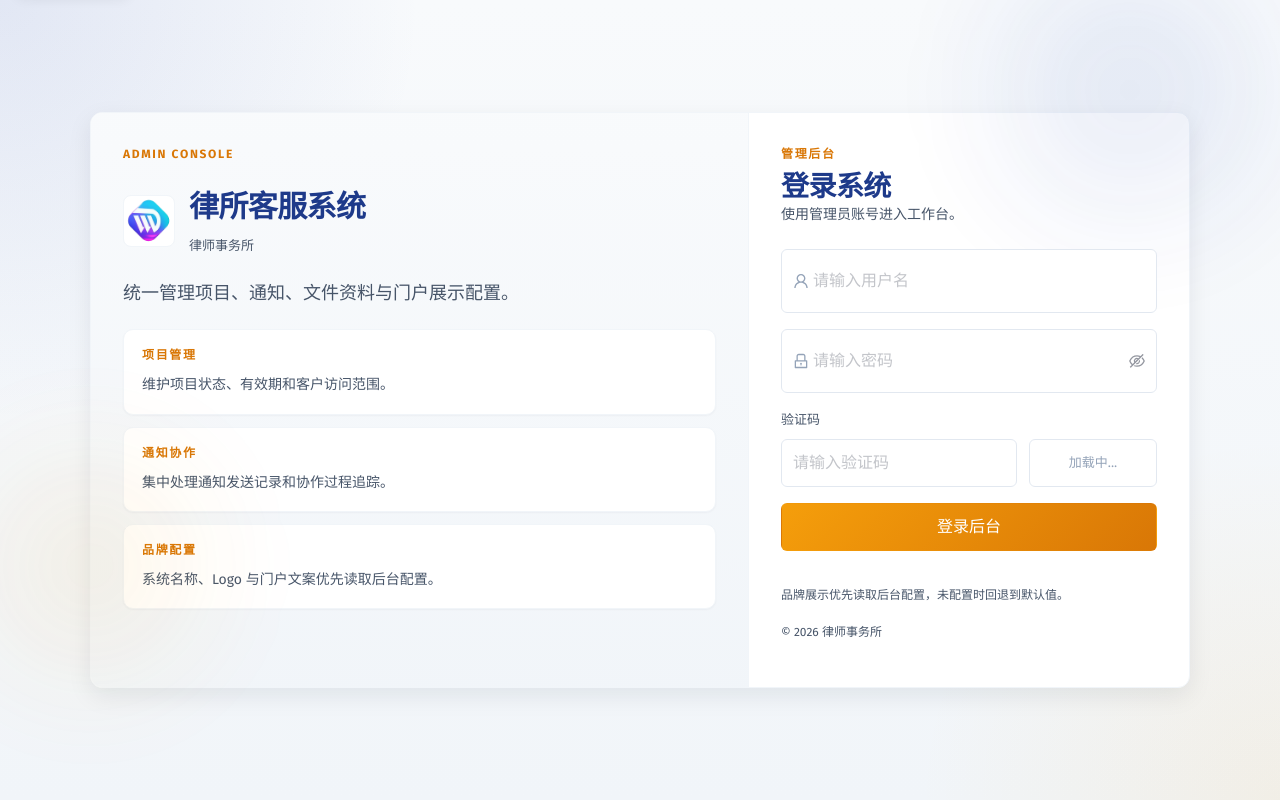
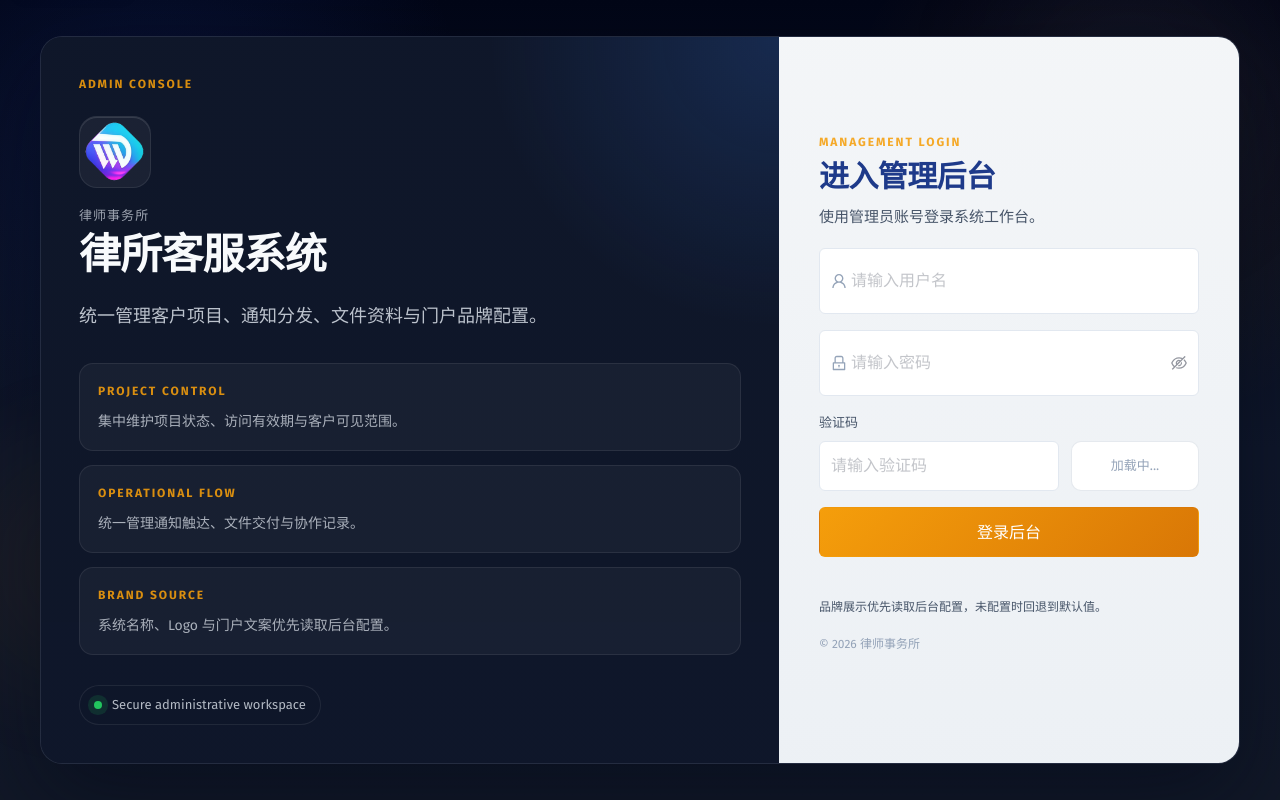
Before and after one commit to JunyuZhan/law-firm-clients, a Vue app in the folder frontend/: page /admin/login in a window 1280 px wide. Built offline with nearby package versions, Linux system fonts and the light colour scheme; no server answers.

Commit message:
feat(ui): elevate portal and admin login

```diff
--- a/frontend/src/views/Portal.vue
+++ b/frontend/src/views/Portal.vue
@@ -7,57 +7,72 @@
       class="content"
       tabindex="-1"
     >
-      <section class="portal-hero section-shell fade-in">
+      <section class="portal-stage section-shell fade-in">
+        <div class="stage-grid">
+          <div class="stage-copy">
             <p
               v-if="cardEyebrow"
-          class="portal-eyebrow"
+              class="stage-eyebrow"
             >
               {{ cardEyebrow }}
             </p>
 
-        <div class="hero-head">
-          <div>
-            <h1 class="portal-title">
+            <div class="title-block">
+              <p class="title-prefix">
+                Private Client System
+              </p>
+              <h1 class="stage-title">
                 {{ heroTitle }}
               </h1>
-            <p class="portal-slogan">
+            </div>
+
+            <p class="stage-lead">
               {{ heroLead }}
             </p>
-          </div>
 
-          <div class="access-badge">
-            <span class="access-badge__label">Access</span>
-            <strong>Private Link Only</strong>
-            <p>客户通过律师发送的专属链接进入对应项目。</p>
-          </div>
-        </div>
-
-        <div class="portal-grid">
-          <article class="info-card">
-            <span class="info-card__label">系统说明</span>
-            <p>
-              这是一个面向客户的协作系统，用于查看项目进展、接收通知以及获取与项目相关的资料。
-            </p>
-          </article>
-
-          <article class="info-card">
-            <span class="info-card__label">访问方式</span>
+            <div class="stage-note">
+              <span class="stage-note__label">Access Notice</span>
               <p v-if="accessNoticeDisplay">
                 {{ accessNoticeDisplay }}
               </p>
               <p v-else>
-              门户首页不提供公开登录。客户收到带有 Token 的专属链接后，可直接访问对应项目页面。
+                门户页仅用于说明系统与访问方式，不提供公开登录。客户收到律师发送的带 Token 专属链接后，直接进入对应项目页面。
               </p>
-          </article>
+            </div>
+          </div>
 
-          <article class="info-card info-card--steps">
-            <span class="info-card__label">访问流程</span>
-            <ol class="access-steps">
-              <li>律师发送项目专属链接</li>
-              <li>系统校验链接中的 Token</li>
-              <li>客户直接进入对应项目页面</li>
+          <aside class="stage-panel">
+            <div class="panel-surface">
+              <div class="panel-head">
+                <span class="panel-kicker">Controlled Access</span>
+                <strong>Private Link Only</strong>
+              </div>
+
+              <ol class="panel-steps">
+                <li>
+                  <span>01</span>
+                  <div>
+                    <strong>律师发送专属链接</strong>
+                    <p>每位客户通过对应项目的私有链接访问，不经过公开入口。</p>
+                  </div>
+                </li>
+                <li>
+                  <span>02</span>
+                  <div>
+                    <strong>系统完成 Token 校验</strong>
+                    <p>链接中的验证信息用于识别访问范围与有效期。</p>
+                  </div>
+                </li>
+                <li>
+                  <span>03</span>
+                  <div>
+                    <strong>直接进入项目协作页面</strong>
+                    <p>客户查看项目进展、资料与通知，不需要先在门户页登录。</p>
+                  </div>
+                </li>
               </ol>
-          </article>
+            </div>
+          </aside>
         </div>
       </section>
 
@@ -65,6 +80,8 @@
         v-if="footerText || staffEntryLabel || lawFirmName"
         class="portal-footer section-shell"
       >
+        <div class="footer-rule" />
+        <div class="footer-meta">
           <p
             v-if="lawFirmName"
             class="footer-brand"
@@ -73,10 +90,11 @@
           </p>
           <p
             v-if="footerText"
-          class="footer-meta"
+            class="footer-copy"
           >
             {{ footerText }}
           </p>
+        </div>
         <p
           v-if="staffEntryLabel"
           class="portal-staff-line"
@@ -123,126 +141,213 @@ const footerText = computed(() => {
 const heroTitle = computed(() => lawFirmName.value || appConfigStore.displayName?.trim() || '客户协作门户')
 
 const heroLead = computed(() => {
-  if (slogan.value) return slogan.value
-  return '客户通过专属链接访问具体项目，查看进展、资料与通知。'
+  if (slogan.value) {
+    return `${slogan.value}。客户通过律师发送的专属链接进入对应项目，在同一界面查看进展、接收通知并获取相关资料。`
+  }
+  return '客户通过律师发送的专属链接进入对应项目，在同一界面查看进展、接收通知并获取相关资料。'
 })
 </script>
 
 <style scoped>
+@import url('https://fonts.googleapis.com/css2?family=Inter:wght@400;500;600;700&family=Playfair+Display:wght@600;700&display=swap');
+
 .portal-page {
   min-height: 100vh;
-  background: transparent;
+  background:
+    radial-gradient(circle at 14% 18%, rgba(202, 138, 4, 0.08), transparent 26%),
+    radial-gradient(circle at 88% 20%, rgba(30, 64, 175, 0.1), transparent 30%),
+    linear-gradient(180deg, #fcfbf8 0%, #f8fafc 48%, #eef2f7 100%);
 }
 
 .content {
   display: grid;
-  gap: 16px;
-  padding-bottom: 32px;
+  gap: 18px;
+  padding-bottom: 40px;
 }
 
-.portal-hero {
-  display: grid;
-  gap: 24px;
-  padding: 28px;
-  border: 1px solid var(--border-color-light);
-  border-radius: var(--radius-lg);
-  background: linear-gradient(180deg, rgba(255, 255, 255, 0.98), rgba(248, 250, 252, 0.96));
-  box-shadow: var(--shadow-sm);
+.portal-stage {
+  position: relative;
+  overflow: hidden;
+  padding: 36px;
+  border-radius: 18px;
+  border: 1px solid rgba(15, 23, 42, 0.08);
+  background:
+    linear-gradient(135deg, rgba(255, 255, 255, 0.96), rgba(249, 250, 251, 0.92)),
+    var(--lex-surface-strong);
+  box-shadow:
+    0 20px 60px rgba(15, 23, 42, 0.08),
+    inset 0 1px 0 rgba(255, 255, 255, 0.8);
 }
 
-.portal-eyebrow,
-.info-card__label,
-.access-badge__label {
+.portal-stage::before {
+  content: '';
+  position: absolute;
+  inset: 0;
+  pointer-events: none;
+  background:
+    linear-gradient(90deg, transparent 0, transparent calc(100% - 1px), rgba(15, 23, 42, 0.05) calc(100% - 1px)),
+    linear-gradient(180deg, transparent 0, transparent calc(100% - 1px), rgba(15, 23, 42, 0.05) calc(100% - 1px));
+  mask-image: linear-gradient(180deg, rgba(0, 0, 0, 0.45), transparent 88%);
+}
+
+.stage-grid {
+  position: relative;
+  z-index: 1;
+  display: grid;
+  grid-template-columns: minmax(0, 1.4fr) minmax(320px, 430px);
+  gap: 36px;
+  align-items: stretch;
+}
+
+.stage-copy {
+  display: grid;
+  align-content: start;
+  gap: 28px;
+  min-width: 0;
+}
+
+.stage-eyebrow,
+.title-prefix,
+.stage-note__label,
+.panel-kicker {
   margin: 0;
   color: var(--lex-accent-strong);
   font-size: 12px;
   font-weight: 700;
-  letter-spacing: 0.14em;
+  letter-spacing: 0.16em;
   text-transform: uppercase;
 }
 
-.hero-head {
+.title-block {
   display: grid;
-  grid-template-columns: minmax(0, 1.4fr) minmax(240px, 320px);
-  gap: 20px;
-  align-items: start;
+  gap: 12px;
 }
 
-.portal-title {
+.stage-title {
+  max-width: 11ch;
   margin: 0;
-  font-size: clamp(28px, 4vw, 42px);
-  line-height: 1.08;
-  color: var(--lex-primary);
-  font-family: var(--font-heading);
+  color: #0f172a;
+  font-family: 'Playfair Display', Georgia, serif;
+  font-size: clamp(44px, 6vw, 78px);
+  line-height: 0.96;
+  letter-spacing: -0.04em;
 }
 
-.portal-slogan {
-  max-width: 44rem;
-  margin: 14px 0 0;
-  color: var(--text-secondary);
-  font-size: 16px;
-  line-height: 1.8;
+.stage-lead,
+.stage-note p,
+.panel-steps p,
+.footer-copy,
+.portal-staff-line {
+  margin: 0;
+  font-family: 'Inter', 'PingFang SC', 'Microsoft YaHei', sans-serif;
 }
 
-.access-badge {
-  display: grid;
-  gap: 8px;
-  padding: 18px;
-  border-radius: var(--radius-lg);
-  border: 1px solid rgba(30, 64, 175, 0.12);
-  background: var(--lex-bg);
+.stage-lead {
+  max-width: 42rem;
+  color: var(--text-secondary);
+  font-size: 17px;
+  line-height: 1.95;
 }
 
-.access-badge strong {
-  color: var(--text-primary);
-  font-size: 20px;
-  line-height: 1.2;
+.stage-note {
+  display: grid;
+  gap: 12px;
+  max-width: 44rem;
+  padding: 22px 24px;
+  border-left: 2px solid rgba(202, 138, 4, 0.42);
+  background: rgba(255, 255, 255, 0.58);
 }
 
-.access-badge p,
-.info-card p,
-.footer-meta,
-.portal-staff-line {
-  margin: 0;
-  color: var(--text-secondary);
-  line-height: 1.75;
-}
-
-.portal-grid {
-  display: grid;
-  grid-template-columns: repeat(3, minmax(0, 1fr));
-  gap: 16px;
-}
-
-.info-card {
-  display: grid;
-  gap: 12px;
-  min-height: 100%;
-  padding: 18px;
-  border: 1px solid var(--border-color-light);
-  border-radius: var(--radius-md);
-  background: var(--lex-surface-strong);
-}
-
-.info-card--steps {
-  background: linear-gradient(180deg, var(--lex-surface-strong) 0%, var(--lex-bg) 100%);
-}
-
-.access-steps {
-  margin: 0;
-  padding-left: 18px;
+.stage-note p {
   color: var(--text-secondary);
   line-height: 1.9;
 }
 
+.stage-panel {
+  display: flex;
+}
+
+.panel-surface {
+  width: 100%;
+  display: grid;
+  gap: 26px;
+  padding: 26px;
+  border-radius: 16px;
+  background:
+    linear-gradient(180deg, rgba(15, 23, 42, 0.98) 0%, rgba(30, 41, 59, 0.98) 100%);
+  color: #f8fafc;
+  box-shadow: 0 18px 48px rgba(15, 23, 42, 0.18);
+}
+
+.panel-head {
+  display: grid;
+  gap: 10px;
+  padding-bottom: 18px;
+  border-bottom: 1px solid rgba(255, 255, 255, 0.1);
+}
+
+.panel-head strong {
+  font-size: 28px;
+  line-height: 1.05;
+  font-weight: 600;
+}
+
+.panel-steps {
+  display: grid;
+  gap: 18px;
+  margin: 0;
+  padding: 0;
+  list-style: none;
+}
+
+.panel-steps li {
+  display: grid;
+  grid-template-columns: 44px minmax(0, 1fr);
+  gap: 14px;
+  align-items: start;
+}
+
+.panel-steps span {
+  display: grid;
+  place-items: center;
+  width: 44px;
+  height: 44px;
+  border-radius: 999px;
+  background: rgba(202, 138, 4, 0.12);
+  color: #f8fafc;
+  font-size: 12px;
+  font-weight: 700;
+  letter-spacing: 0.08em;
+}
+
+.panel-steps strong {
+  display: block;
+  margin-bottom: 6px;
+  font-size: 15px;
+  line-height: 1.5;
+}
+
+.panel-steps p {
+  color: rgba(226, 232, 240, 0.78);
+  font-size: 13px;
+  line-height: 1.8;
+}
+
 .portal-footer {
   display: grid;
-  gap: 6px;
-  padding-top: 6px;
+  gap: 12px;
+  padding-top: 2px;
 }
 
-.portal-footer p {
-  text-align: center;
+.footer-rule {
+  height: 1px;
+  background: linear-gradient(90deg, transparent 0%, rgba(15, 23, 42, 0.16) 18%, rgba(15, 23, 42, 0.16) 82%, transparent 100%);
+}
+
+.footer-meta {
+  display: grid;
+  gap: 6px;
+  justify-items: center;
 }
 
 .footer-brand {
@@ -250,40 +355,62 @@ const heroLead = computed(() => {
   color: var(--text-primary);
   font-size: 13px;
   font-weight: 600;
+  letter-spacing: 0.04em;
 }
 
-.footer-meta {
+.footer-copy {
+  color: var(--text-tertiary);
   font-size: 12px;
+  line-height: 1.7;
+  text-align: center;
 }
 
 .portal-staff-line {
+  color: var(--text-tertiary);
   font-size: 12px;
+  line-height: 1.7;
+  text-align: center;
 }
 
 .portal-staff-link {
-  color: var(--text-tertiary);
+  color: inherit;
   text-decoration: none;
 }
 
 .portal-staff-link:hover {
   color: var(--lex-primary-soft);
-  text-decoration: underline;
 }
 
-@media (max-width: 960px) {
-  .hero-head,
-  .portal-grid {
+@media (max-width: 1024px) {
+  .stage-grid {
     grid-template-columns: 1fr;
+  }
+
+  .stage-title {
+    max-width: none;
   }
 }
 
 @media (max-width: 768px) {
-  .portal-hero {
-    padding: 20px;
+  .portal-stage {
+    padding: 22px;
+    border-radius: 14px;
   }
 
-  .portal-slogan {
+  .stage-grid {
+    gap: 24px;
+  }
+
+  .stage-copy {
+    gap: 22px;
+  }
+
+  .stage-lead {
     font-size: 15px;
+  }
+
+  .panel-surface {
+    padding: 20px;
   }
 }
 </style>
--- a/frontend/src/views/admin/Login.vue
+++ b/frontend/src/views/admin/Login.vue
@@ -1,15 +1,18 @@
 <template>
   <div class="login-page">
     <div class="login-shell">
-      <section class="login-panel">
-        <aside class="panel-intro">
-          <p class="panel-kicker">Admin Console</p>
-          <div class="brand-head">
-            <div class="logo">
+      <section class="login-frame">
+        <aside class="frame-aside">
+          <div class="aside-top">
+            <p class="aside-kicker">Admin Console</p>
+
+            <div class="brand-lockup">
+              <div class="logo-shell">
                 <img
                   v-if="appConfigStore.logoUrl"
                   :src="appConfigStore.logoUrl"
                   alt="Logo"
+                  class="logo-image"
                 >
                 <svg
                   v-else
@@ -18,6 +21,7 @@
                   stroke="currentColor"
                   stroke-width="1.5"
                   aria-hidden="true"
+                  class="logo-fallback"
                 >
                   <path d="M12 3L20 7.5V16.5L12 21L4 16.5V7.5L12 3Z" />
                   <path d="M12 12L20 7.5" />
@@ -27,44 +31,50 @@
               </div>
 
               <div class="brand-copy">
+                <p class="brand-caption">
+                  {{ organizationName || 'Law Firm Clients' }}
+                </p>
                 <h1 class="brand-title">
                   {{ systemName }}
                 </h1>
-              <p
-                v-if="organizationName"
-                class="brand-meta"
-              >
-                {{ organizationName }}
-              </p>
               </div>
             </div>
 
-          <p class="panel-lead">
-            统一管理项目、通知、文件资料与门户展示配置。
+            <p class="aside-lead">
+              统一管理客户项目、通知分发、文件资料与门户品牌配置。
             </p>
+          </div>
 
-          <div class="intro-grid">
-            <article class="intro-card">
-              <span>项目管理</span>
-              <p>维护项目状态、有效期和客户访问范围。</p>
+          <div class="signal-grid">
+            <article class="signal-card">
+              <span>Project Control</span>
+              <p>集中维护项目状态、访问有效期与客户可见范围。</p>
             </article>
-            <article class="intro-card">
-              <span>通知协作</span>
-              <p>集中处理通知发送记录和协作过程追踪。</p>
+            <article class="signal-card">
+              <span>Operational Flow</span>
+              <p>统一管理通知触达、文件交付与协作记录。</p>
             </article>
-            <article class="intro-card">
-              <span>品牌配置</span>
+            <article class="signal-card">
+              <span>Brand Source</span>
               <p>系统名称、Logo 与门户文案优先读取后台配置。</p>
             </article>
           </div>
+
+          <div class="aside-footer">
+            <div class="status-chip">
+              <span class="status-dot" />
+              <span>Secure administrative workspace</span>
+            </div>
+          </div>
         </aside>
 
-        <section class="panel-form">
+        <section class="frame-form">
+          <div class="form-panel">
             <div class="form-header">
-            <p class="panel-kicker">管理后台</p>
-            <h2 class="form-title">登录系统</h2>
-            <p class="form-header-hint">
-              使用管理员账号进入工作台。
+              <p class="form-kicker">Management Login</p>
+              <h2 class="form-title">进入管理后台</h2>
+              <p class="form-hint">
+                使用管理员账号登录系统工作台。
               </p>
             </div>
 
@@ -170,6 +180,7 @@
                   {{ appConfigStore.icpLicense }}
                 </a>
               </p>
+            </div>
           </div>
         </section>
       </section>
@@ -293,147 +304,196 @@ onMounted(() => {
   min-height: 100vh;
   padding: 24px;
   background:
-    radial-gradient(circle at top left, rgba(30, 64, 175, 0.1), transparent 28%),
-    radial-gradient(circle at bottom right, rgba(245, 158, 11, 0.08), transparent 24%),
-    linear-gradient(180deg, var(--lex-bg) 0%, var(--lex-bg-muted) 100%);
+    radial-gradient(circle at 12% 16%, rgba(30, 64, 175, 0.18), transparent 24%),
+    radial-gradient(circle at 88% 18%, rgba(245, 158, 11, 0.09), transparent 22%),
+    linear-gradient(180deg, #020617 0%, #0f172a 56%, #111827 100%);
 }
 
 .login-shell {
-  width: min(1100px, 100%);
+  width: min(1200px, 100%);
   min-height: calc(100vh - 48px);
   margin: 0 auto;
   display: grid;
   place-items: center;
 }
 
-.login-panel {
+.login-frame {
   width: 100%;
   display: grid;
-  grid-template-columns: minmax(0, 1.05fr) minmax(360px, 440px);
-  border-radius: var(--radius-xl);
-  border: 1px solid var(--border-color-light);
-  background: var(--lex-surface-strong);
-  box-shadow: var(--shadow-md);
+  grid-template-columns: minmax(0, 1.15fr) minmax(380px, 460px);
+  border-radius: 22px;
   overflow: hidden;
+  border: 1px solid rgba(148, 163, 184, 0.16);
+  background: rgba(15, 23, 42, 0.8);
+  box-shadow: 0 32px 90px rgba(2, 6, 23, 0.45);
+  backdrop-filter: blur(18px);
 }
 
-.panel-intro,
-.panel-form {
-  padding: 32px;
+.frame-aside {
+  display: grid;
+  align-content: space-between;
+  gap: 30px;
+  padding: 38px;
+  background:
+    radial-gradient(circle at top right, rgba(59, 130, 246, 0.18), transparent 28%),
+    linear-gradient(180deg, rgba(15, 23, 42, 0.95) 0%, rgba(15, 23, 42, 0.88) 100%);
+  color: #f8fafc;
 }
 
-.panel-intro {
+.aside-top {
   display: grid;
-  align-content: start;
-  gap: 20px;
-  background: linear-gradient(180deg, rgba(248, 250, 252, 0.94) 0%, rgba(241, 245, 249, 0.98) 100%);
-  border-right: 1px solid var(--border-color-light);
+  gap: 22px;
 }
 
-.panel-kicker,
-.intro-card span {
+.aside-kicker,
+.form-kicker,
+.signal-card span {
   margin: 0;
-  color: var(--lex-accent-strong);
+  color: rgba(245, 158, 11, 0.88);
   font-size: 12px;
   font-weight: 700;
-  letter-spacing: 0.14em;
+  letter-spacing: 0.16em;
   text-transform: uppercase;
 }
 
-.brand-head {
-  display: flex;
-  align-items: center;
-  gap: 14px;
+.brand-lockup {
+  display: grid;
+  gap: 18px;
 }
 
-.logo {
-  width: 52px;
-  height: 52px;
+.logo-shell {
+  width: 72px;
+  height: 72px;
   display: flex;
   align-items: center;
   justify-content: center;
-  flex-shrink: 0;
+  border-radius: 18px;
+  border: 1px solid rgba(255, 255, 255, 0.08);
+  background: rgba(255, 255, 255, 0.05);
   overflow: hidden;
-  border-radius: var(--radius-md);
-  border: 1px solid var(--border-color-light);
-  background: var(--lex-surface-strong);
+  box-shadow: inset 0 1px 0 rgba(255, 255, 255, 0.12);
 }
 
-.logo img {
+.logo-image {
   width: 100%;
   height: 100%;
   object-fit: contain;
 }
 
-.logo svg {
-  width: 30px;
-  height: 30px;
-  color: var(--lex-primary-soft);
+.logo-fallback {
+  width: 36px;
+  height: 36px;
+  color: rgba(248, 250, 252, 0.92);
 }
 
 .brand-copy {
   display: grid;
-  gap: 4px;
+  gap: 8px;
 }
 
-.brand-title,
+.brand-caption {
+  margin: 0;
+  color: rgba(226, 232, 240, 0.68);
+  font-size: 13px;
+  letter-spacing: 0.08em;
+  text-transform: uppercase;
+}
+
+.brand-title {
+  margin: 0;
+  color: #f8fafc;
+  font-family: var(--font-heading);
+  font-size: clamp(30px, 4vw, 42px);
+  line-height: 1.02;
+}
+
+.aside-lead {
+  max-width: 34rem;
+  margin: 0;
+  color: rgba(226, 232, 240, 0.82);
+  font-size: 18px;
+  line-height: 1.9;
+}
+
+.signal-grid {
+  display: grid;
+  gap: 14px;
+}
+
+.signal-card {
+  display: grid;
+  gap: 8px;
+  padding: 18px 18px 16px;
+  border-radius: 14px;
+  border: 1px solid rgba(255, 255, 255, 0.08);
+  background: rgba(255, 255, 255, 0.04);
+}
+
+.signal-card p {
+  margin: 0;
+  color: rgba(226, 232, 240, 0.72);
+  font-size: 14px;
+  line-height: 1.8;
+}
+
+.aside-footer {
+  display: flex;
+  justify-content: flex-start;
+}
+
+.status-chip {
+  display: inline-flex;
+  align-items: center;
+  gap: 10px;
+  min-height: 40px;
+  padding: 0 14px;
+  border-radius: 999px;
+  background: rgba(15, 23, 42, 0.5);
+  border: 1px solid rgba(255, 255, 255, 0.08);
+  color: rgba(226, 232, 240, 0.78);
+  font-size: 13px;
+}
+
+.status-dot {
+  width: 8px;
+  height: 8px;
+  border-radius: 999px;
+  background: #22c55e;
+  box-shadow: 0 0 0 6px rgba(34, 197, 94, 0.14);
+}
+
+.frame-form {
+  display: grid;
+  place-items: center;
+  padding: 24px;
+  background:
+    linear-gradient(180deg, rgba(248, 250, 252, 0.98) 0%, rgba(241, 245, 249, 0.98) 100%);
+}
+
+.form-panel {
+  width: min(100%, 380px);
+  display: grid;
+  gap: 18px;
+}
+
+.form-header {
+  display: grid;
+  gap: 10px;
+}
+
 .form-title {
   margin: 0;
   color: var(--lex-primary);
   font-family: var(--font-heading);
+  font-size: 30px;
+  line-height: 1.08;
 }
 
-.brand-title {
-  font-size: clamp(24px, 3vw, 30px);
-}
-
-.brand-meta,
-.panel-lead,
-.form-header-hint,
-.intro-card p,
-.form-footer {
+.form-hint {
   margin: 0;
   color: var(--text-secondary);
+  font-size: 15px;
   line-height: 1.75;
-}
-
-.brand-meta {
-  font-size: 13px;
-}
-
-.panel-lead {
-  max-width: 34rem;
-  font-size: 18px;
-}
-
-.intro-grid {
-  display: grid;
-  gap: 12px;
-}
-
-.intro-card {
-  display: grid;
-  gap: 8px;
-  padding: 16px 18px;
-  border: 1px solid var(--border-color-light);
-  border-radius: var(--radius-lg);
-  background: var(--lex-surface-strong);
-  box-shadow: var(--shadow-xs);
-}
-
-.panel-form {
-  display: grid;
-  align-content: center;
-}
-
-.form-header {
-  margin-bottom: 22px;
-}
-
-.form-title {
-  margin-top: 8px;
-  font-size: 28px;
-  line-height: 1.1;
 }
 
 .login-form :deep(.ant-form-item) {
@@ -442,10 +502,10 @@ onMounted(() => {
 
 .login-input :deep(.ant-input),
 .login-input :deep(.ant-input-affix-wrapper) {
-  min-height: 48px;
-  border-radius: var(--radius-sm);
-  border-color: var(--border-color);
-  background: var(--lex-surface-strong);
+  min-height: 50px;
+  border-radius: 10px;
+  border-color: rgba(148, 163, 184, 0.24);
+  background: rgba(255, 255, 255, 0.96);
   box-shadow: none;
 }
 
@@ -454,7 +514,7 @@ onMounted(() => {
 .login-input :deep(.ant-input:hover),
 .login-input :deep(.ant-input:focus) {
   border-color: var(--lex-primary-soft);
-  box-shadow: 0 0 0 2px rgba(30, 64, 175, 0.12);
+  box-shadow: 0 0 0 3px rgba(30, 64, 175, 0.12);
 }
 
 .input-icon {
@@ -479,23 +539,24 @@ onMounted(() => {
 
 .captcha-image {
   min-width: 128px;
-  border: 1px solid var(--border-color);
-  border-radius: var(--radius-sm);
-  background: var(--lex-surface-strong);
+  border: 1px solid rgba(148, 163, 184, 0.24);
+  border-radius: 10px;
+  background: #fff;
   overflow: hidden;
   cursor: pointer;
-  transition: border-color 0.2s ease, box-shadow 0.2s ease;
+  transition: border-color 0.2s ease, box-shadow 0.2s ease, transform 0.2s ease;
 }
 
 .captcha-image:hover {
   border-color: rgba(30, 64, 175, 0.35);
-  box-shadow: 0 0 0 2px rgba(30, 64, 175, 0.12);
+  box-shadow: 0 0 0 3px rgba(30, 64, 175, 0.12);
+  transform: translateY(-1px);
 }
 
 .captcha-image img {
   display: block;
   width: 100%;
-  height: 46px;
+  height: 48px;
   object-fit: cover;
 }
 
@@ -503,28 +564,30 @@ onMounted(() => {
   display: grid;
   place-items: center;
   width: 100%;
-  height: 46px;
+  height: 48px;
   color: var(--text-tertiary);
   font-size: 13px;
 }
 
 .login-button {
-  min-height: 48px;
-  border-radius: var(--radius-sm);
+  min-height: 50px;
+  border-radius: 10px;
   font-weight: 600;
-  box-shadow: var(--shadow-sm);
+  box-shadow: 0 16px 32px rgba(30, 64, 175, 0.18);
 }
 
 .error-alert {
-  margin-top: 8px;
-  border-radius: var(--radius-md);
+  margin-top: 4px;
+  border-radius: 10px;
 }
 
 .form-footer {
   display: grid;
   gap: 4px;
-  margin-top: 18px;
+  margin-top: 6px;
+  color: var(--text-tertiary);
   font-size: 12px;
+  line-height: 1.75;
 }
 
 .config-note {
@@ -535,14 +598,17 @@ onMounted(() => {
   color: inherit;
 }
 
-@media (max-width: 960px) {
-  .login-panel {
+@media (max-width: 1024px) {
+  .login-frame {
     grid-template-columns: 1fr;
   }
 
-  .panel-intro {
-    border-right: 0;
-    border-bottom: 1px solid var(--border-color-light);
+  .frame-aside {
+    padding: 28px;
+  }
+
+  .frame-form {
+    padding: 28px;
   }
 }
 
@@ -555,17 +621,21 @@ onMounted(() => {
     min-height: calc(100vh - 32px);
   }
 
-  .panel-intro,
-  .panel-form {
+  .login-frame {
+    border-radius: 16px;
+  }
+
+  .frame-aside,
+  .frame-form {
     padding: 20px;
   }
 
-  .panel-lead {
+  .aside-lead {
     font-size: 16px;
   }
 
   .form-title {
-    font-size: 24px;
+    font-size: 26px;
   }
 
   .captcha-row {
```
Lines whose indentation alone changed are shown as unchanged.
